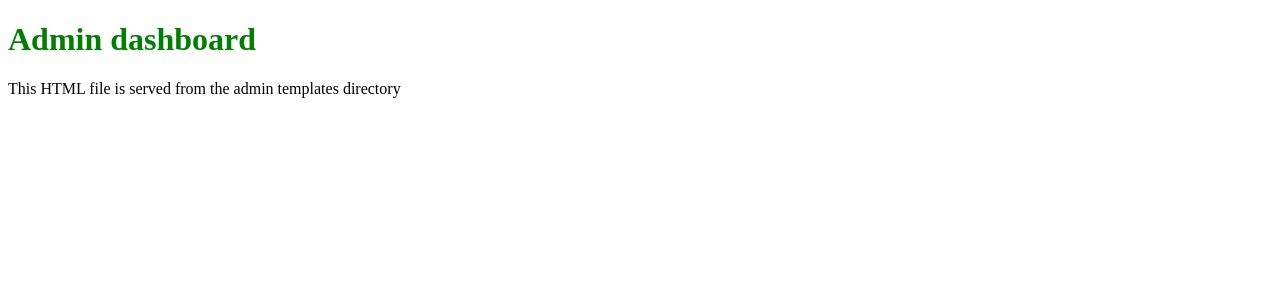
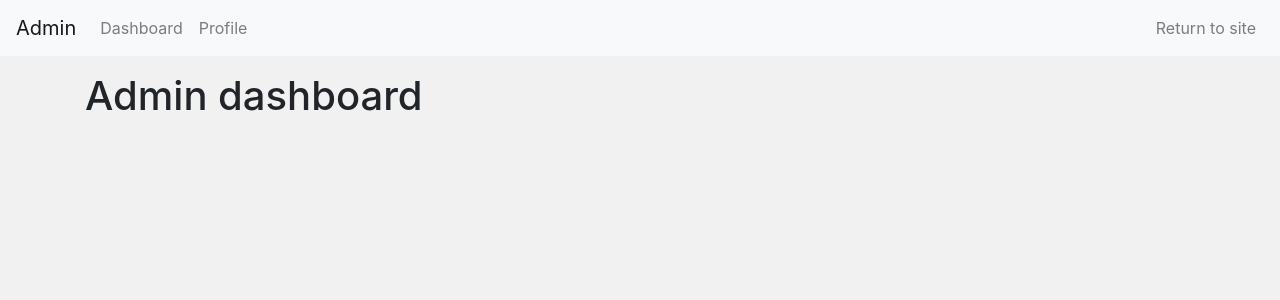
Before and after one commit to afforeroc/my-learning-flask, a Flask app: page /admin/dashboard in a window 1280 px wide. Shown: the top 300 px of the page. Run offline with Flask 2, Linux system fonts and the light colour scheme; parts of the project's set-up code (start-up, migrations or seed data) failed here and were passed over; some libraries are stand-ins or nearby versions.

Commit message:
Jinja template inheritance | Learning Flask Ep. 5

```diff
--- a/app/app/templates/admin/dashboard.html
+++ b/app/app/templates/admin/dashboard.html
@@ -1,16 +1,15 @@
-<!DOCTYPE html>
-<html lang="en">
+{% extends "admin/templates/admin_template.html" %}
 
-<head>
-  <meta charset="UTF-8">
-  <meta name="viewport" content="width=device-width, initial-scale=1.0">
-  <meta http-equiv="X-UA-Compatible" content="ie=edge">
-  <title>Dashboard</title>
-</head>
+{% block title %}Admin dashboard{% endblock %}
 
-<body>
-  <h1 style="color: green">Admin dashboard</h1>
-  <p>This HTML file is served from the admin templates directory</p>
-</body>
+{% block main %}
 
-</html>
+<div class="container">
+  <div class="row">
+    <div class="col">
+      <h1>Admin dashboard</h1>
+    </div>
+  </div>
+</div>
+
+{% endblock %}
--- a/app/app/templates/admin/templates/admin_template.html
+++ b/app/app/templates/admin/templates/admin_template.html
@@ -0,0 +1,59 @@
+<!doctype html>
+<html lang="en">
+
+<head>
+  <!-- Required meta tags -->
+  <meta charset="utf-8">
+  <meta name="viewport" content="width=device-width, initial-scale=1, shrink-to-fit=no">
+
+  <!-- Import the Bootstrap stylesheet -->
+  <link rel="stylesheet" href="https://stackpath.bootstrapcdn.com/bootstrap/4.2.1/css/bootstrap.min.css" integrity="sha384-GJzZqFGwb1QTTN6wy59ffF1BuGJpLSa9DkKMp0DgiMDm4iYMj70gZWKYbI706tWS" crossorigin="anonymous">
+  <!-- Import our custom stylesheet -->
+  <link rel="stylesheet" href="{{ url_for('static', filename='css/style.css') }}">
+
+  <title>{% block title %}{% endblock title %}</title>
+</head>
+
+<body>
+
+  <nav class="navbar navbar-expand-lg navbar-light bg-light mb-3">
+    <a class="navbar-brand" href="#">Admin</a>
+    <button class="navbar-toggler" type="button" data-toggle="collapse" data-target="#navbarNav" aria-controls="navbarNav" aria-expanded="false" aria-label="Toggle navigation">
+      <span class="navbar-toggler-icon"></span>
+    </button>
+
+    <div class="collapse navbar-collapse" id="navbarNav">
+      <ul class="navbar-nav">
+        <li class="nav-item">
+          <a class="nav-link" href="/admin/dashboard">Dashboard</a>
+        </li>
+        <li class="nav-item">
+            <a class="nav-link" href="/admin/profile">Profile</a>
+          </li>
+      </ul>
+    </div>
+
+    <div class="collapse navbar-collapse" id="navbarNav">
+      <ul class="navbar-nav ml-auto">
+        <li class="nav-item">
+          <a class="nav-link" href="/">Return to site</a>
+        </li>
+      </ul>
+    </div>
+
+  </nav>
+
+  <main>
+    {% block main %}{% endblock main %}
+  </main>
+
+  <!-- Import jQuery, Popper.js, Boostrap.min.js -->
+  <script src="https://code.jquery.com/jquery-3.3.1.slim.min.js" integrity="sha384-q8i/X+965DzO0rT7abK41JStQIAqVgRVzpbzo5smXKp4YfRvH+8abtTE1Pi6jizo" crossorigin="anonymous"></script>
+  <script src="https://cdnjs.cloudflare.com/ajax/libs/popper.js/1.14.6/umd/popper.min.js" integrity="sha384-wHAiFfRlMFy6i5SRaxvfOCifBUQy1xHdJ/yoi7FRNXMRBu5WHdZYu1hA6ZOblgut" crossorigin="anonymous"></script>
+  <script src="https://stackpath.bootstrapcdn.com/bootstrap/4.2.1/js/bootstrap.min.js" integrity="sha384-B0UglyR+jN6CkvvICOB2joaf5I4l3gm9GU6Hc1og6Ls7i6U/mkkaduKaBhlAXv9k" crossorigin="anonymous"></script>
+  <!-- Import our custom JavaScript -->
+  <script src="{{ url_for('static', filename='js/app.js') }}"></script>
+  {% block script %}{% endblock %}
+</body>
+
+</html>
```
